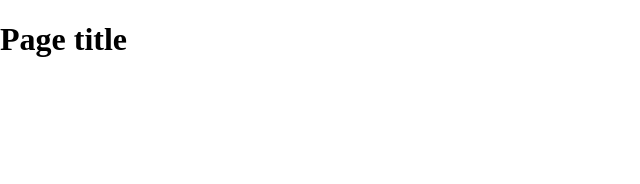
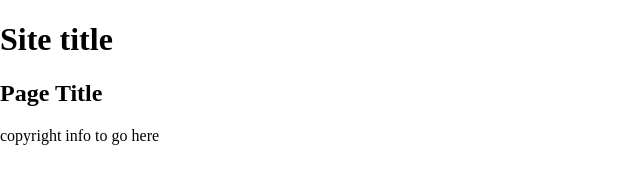
Before and after one commit to fernandog56/git-basics, a plain HTML site: page index.html in a window 1280 px wide. Shown: the whole page, without its empty margins (0-640 px from the left). Drawn offline with nearby package versions, Linux system fonts and the light colour scheme.

Commit message:
added more info to template

```diff
--- a/index.html
+++ b/index.html
@@ -14,13 +14,14 @@
     </head>
     <body>
     <header>
-	<h1>Page title</h1>
+	<h1>Site title</h1>
     </header>
     <nav id="pageNav">
     </nav>
     <main>
+        <h2>Page Title<h2/>
     </main>
-    <footer>
+    <footer> copyright info to go here
     </footer>
         <script>
 //use the modernizr load to load up external scripts. This will load the scripts asynchronously, but the order listed matters. Although it will load all scripts in parallel, it will execute them in the order listed
```
